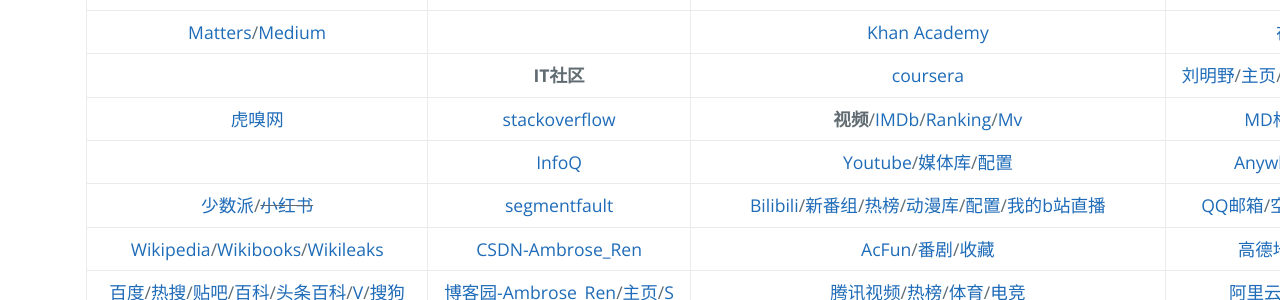
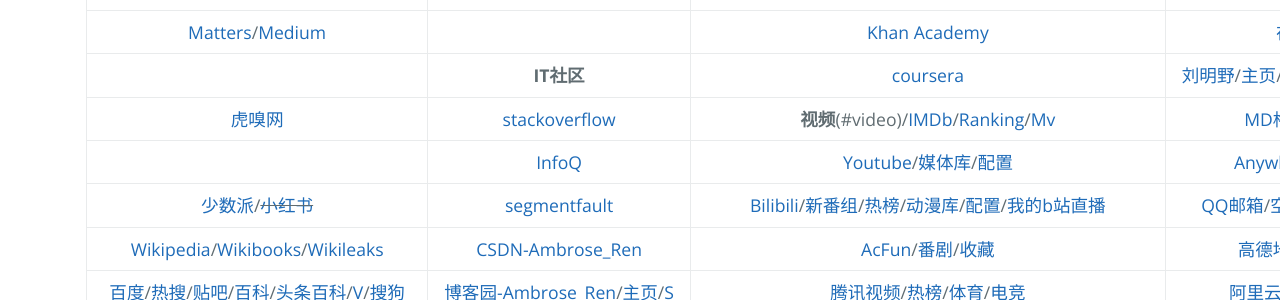
Before and after one commit to AmbroseRen/test, a Jekyll site: the page built from navigation.md, in a window 1280 px wide. Shown: the part 687-987 px from the top of the page. Built offline with Jekyll 4.4.1, drawn with Linux system fonts in a browser that asks for light colours; our own code applies the rules of GitHub Pages for plain Markdown files; the repository's description, which GitHub fills in, is left out.

Commit message:
Update navigation.md

```diff
--- a/navigation.md
+++ b/navigation.md
@@ -39,7 +39,7 @@
 | [Reddit](https://www.reddit.com/)/[Quora](https://www.quora.com/) | ~~[simplesite](http://ambroseren.simplesite.com/)/[uid.me](http://uid.me/ren_si1#)~~ | [腾讯课堂](https://ke.qq.com/) | [catbox](https://catbox.moe/user/login.php) |
 | [Matters](https://matters.news/)/[Medium](https://medium.com/) | []() | [Khan Academy](https://www.khanacademy.org/) | [在线翻译](https://fanyi.youdao.com/) |
 | []() | __IT社区__ | [coursera](https://www.coursera.org/browse/computer-science) | [刘明野](https://tool.liumingye.cn/)/[主页](https://www.liumingye.cn/)/[PD](https://tool.liumingye.cn/password/)/[WP](https://tool.liumingye.cn/wallpaper/)/[St](Art/Shoot/index.md)/[F](Data/Fodder/index.md)/[IP](https://tool.liumingye.cn/ip/)/[麻将](https://tool.liumingye.cn/majiang/) |
-| [虎嗅网](https://www.huxiu.com/) | [stackoverflow](https://stackoverflow.com/) | __视频__/[IMDb](https://m.imdb.com/)/[Ranking](https://www.boxofficemojo.com/weekly/)/[Mv](Art/Movies/index.md) | [MD格式在线排版](https://md.phodal.com/) |
+| [虎嗅网](https://www.huxiu.com/) | [stackoverflow](https://stackoverflow.com/) | __视频__(#video)/[IMDb](https://m.imdb.com/)/[Ranking](https://www.boxofficemojo.com/weekly/)/[Mv](Art/Movies/index.md) | [MD格式在线排版](https://md.phodal.com/) |
 | []() | [InfoQ](https://www.infoq.cn/) | [Youtube](https://www.youtube.com/)/[媒体库](https://www.youtube.com/feed/library)/[配置](https://studio.youtube.com/video/LupojaPC1wc/livestreaming) | [AnywhereAnything](http://lackar.com/aa/) |
 | [少数派](https://sspai.com/)/~~[小红书](https://www.xiaohongshu.com/explore)~~ | [segmentfault](https://segmentfault.com/u/ambroseren/users/following) | [Bilibili](https://space.bilibili.com/352834482/fans/follow)/[新番组](https://bgm.liumingye.cn/)/[热榜](https://www.bilibili.com/v/popular/rank/all)/[动漫库](Art/Animes/index.md)/[配置](https://link.bilibili.com/p/center/index#/my-room/start-live)/[我的b站直播](https://live.bilibili.com/22653502) | [QQ邮箱](https://mail.qq.com/)/[空间](https://user.qzone.qq.com/1056008502)/[万年历](https://wannianrili.bmcx.com/)/[12306](https://kyfw.12306.cn/otn/leftTicket/init) |
 | [Wikipedia](https://www.wikipedia.org/)/[Wikibooks](https://www.wikibooks.org/)/[Wikileaks](https://wikileaks.org/What-is-WikiLeaks.html) | [CSDN-Ambrose_Ren](https://blog.csdn.net/Ambrose_Ren) | [AcFun](https://www.acfun.cn/)/[番剧](https://www.acfun.cn/bangumilist)/[收藏](https://www.acfun.cn/member/favourite) | [高德地图](https://www.amap.com/)/[百度地图](https://map.baidu.com/) |
```
